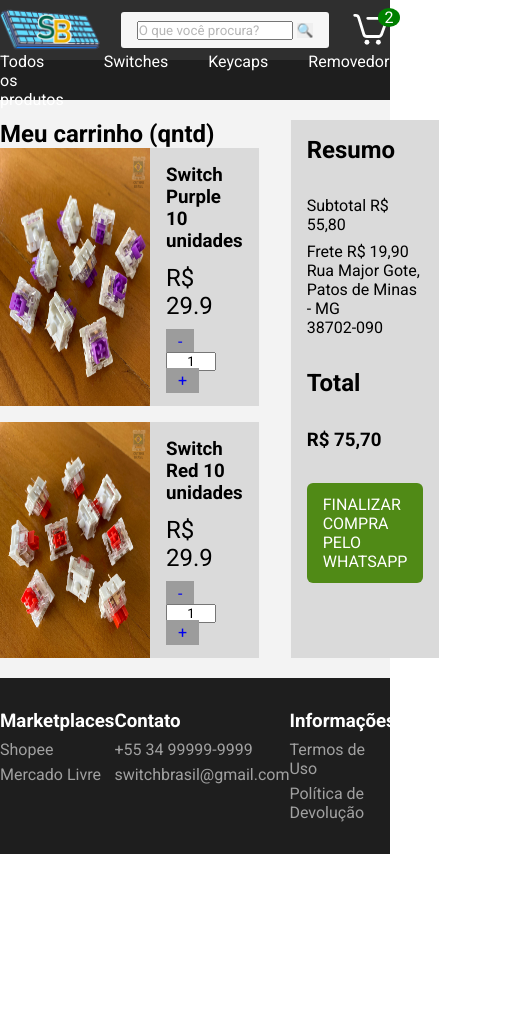
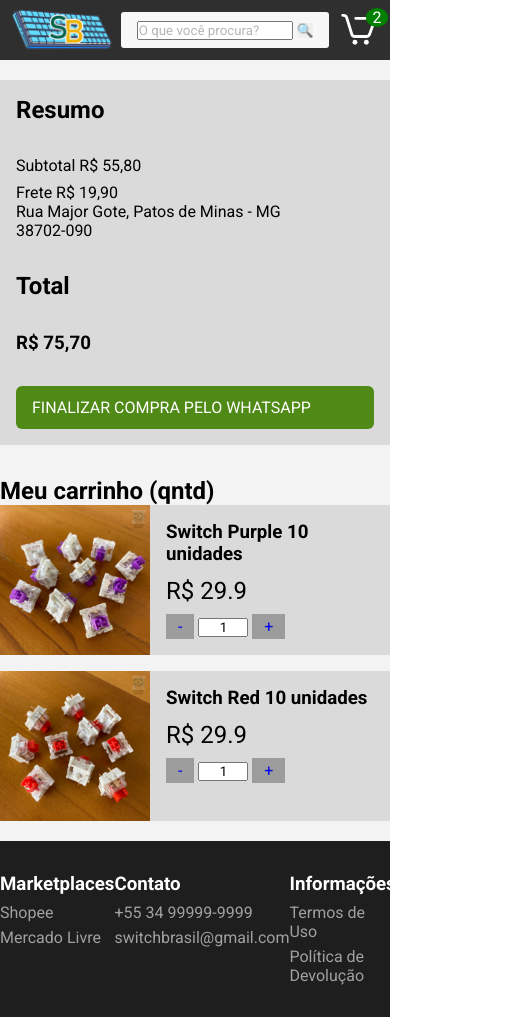
Before and after one commit to danielwzr/site-ecommerce, a plain HTML site: page carrinho.html in a window 390 px wide. Shown: the whole page, 526 px wide, since content can reach past the window. Before the commit the page ends 854 px from the top, so only its background shows below. Drawn offline with Linux system fonts and the light colour scheme.

Commit message:
responsividade

```diff
--- a/css/carrinho.css
+++ b/css/carrinho.css
@@ -62,3 +62,10 @@
     background-color: rgb(80, 138, 22);
     border-radius: 6px;
 }
+
+@media screen and (max-width: 800px) {
+    .carrinho{
+        display: flex;
+        flex-direction: column-reverse;
+    }
+}
--- a/css/produto.css
+++ b/css/produto.css
@@ -3,6 +3,11 @@
     display: grid;
     grid-template-columns: 1fr 1fr;
     gap: 32px;
+}
+
+img{
+    height: 100%;
+    object-fit: cover;
 }
 
 .produto-detalhes{
@@ -32,6 +37,10 @@
     align-self: flex-start;
 }
 
+.produto-frete input{
+    max-width: 200px;
+}
+
 #btn-comprar{
     background-color: rgb(7, 109, 75);
     color: white;
--- a/css/style.css
+++ b/css/style.css
@@ -61,6 +61,7 @@ header{
     display: flex;
     justify-content: space-between;
     align-items: center;
+    padding: 0 12px;
 }
 
 .upper-header ul,
@@ -187,3 +188,10 @@ main{
     color: var(--text-secondary-color);
     text-decoration: none;
 }
+
+
+@media screen and (max-width: 800px) {
+    .lower-header-bg{
+        display: none;
+    }
+}
--- a/produto.js
+++ b/produto.js
@@ -54,10 +54,10 @@ produtoContainer.innerHTML = `
 
     <div class="produto-frete">
         <span>Calcular o Frete</span>
-        <div>
+
             <input type="text" placeholder="Digite o seu CEP">
             <a href="#" id="btn-frete">OK</a>
-        </div>
+
 
     </div>
 </div>`;
```
